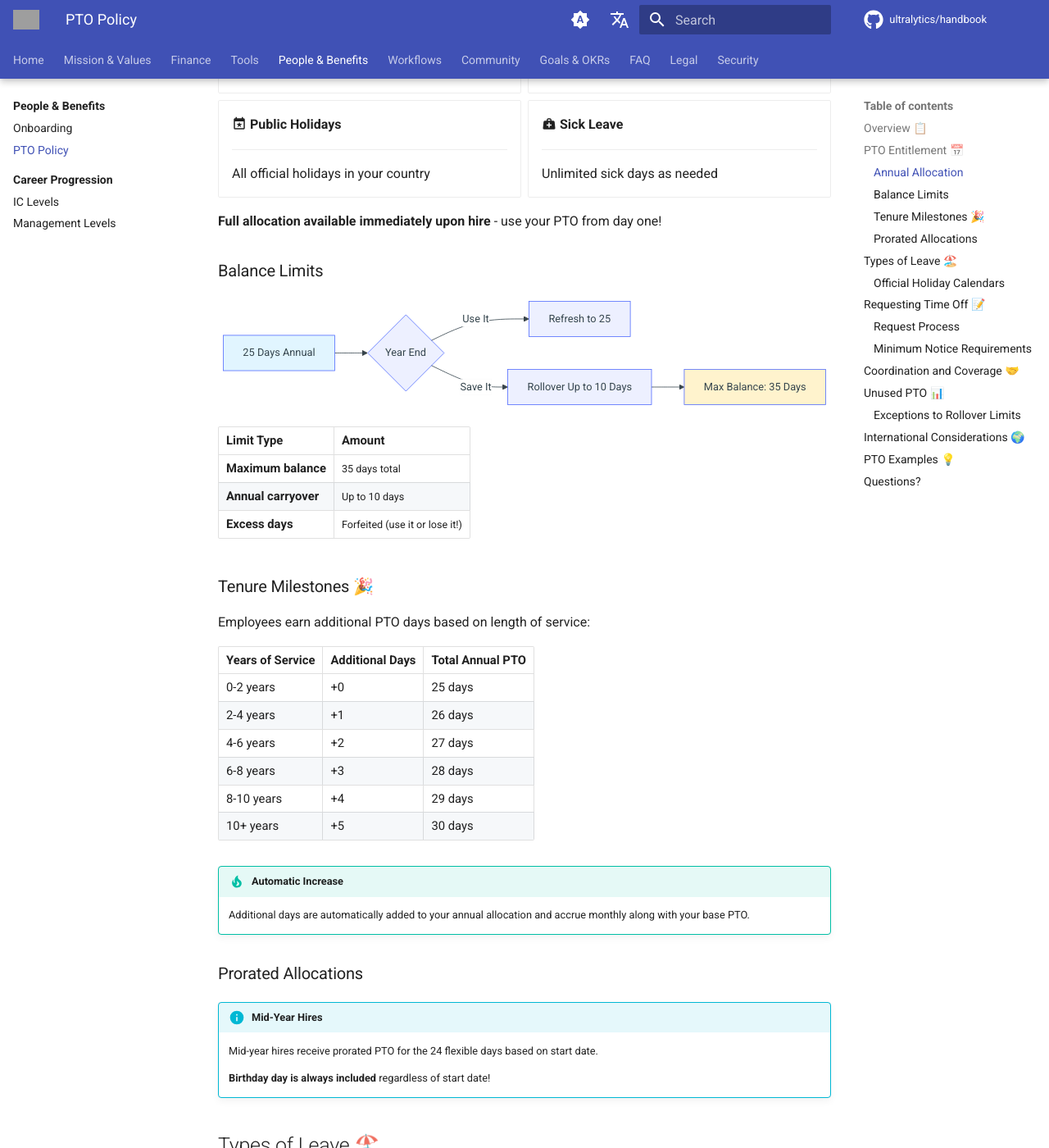
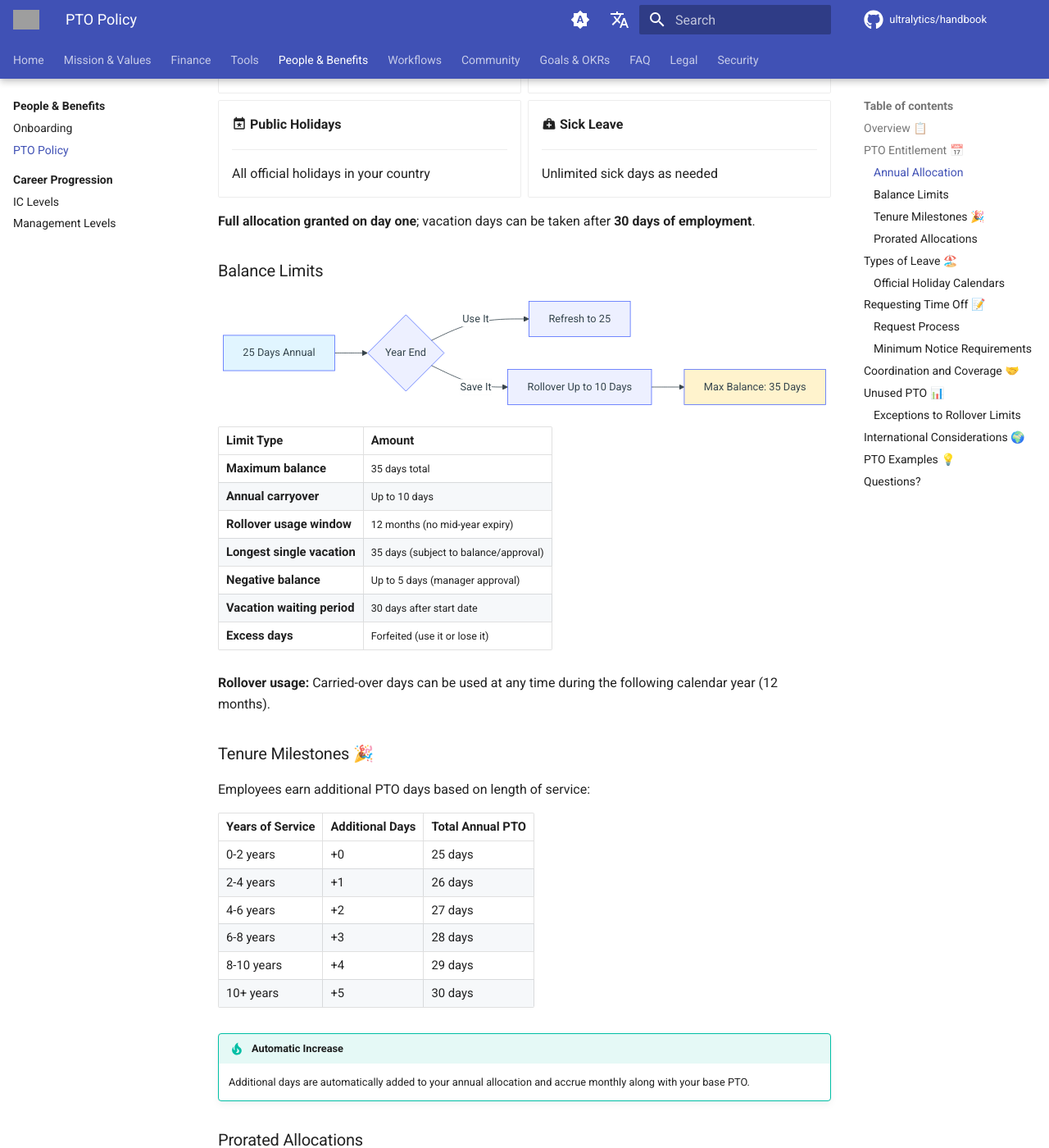
Before and after one commit to ultralytics/handbook, an MkDocs documentation site: the page built from docs/en/people/pto-policy.md, in a window 1280 px wide and 1400 px high, scrolled down 772 px. Shown: the whole window at 82% size. Built offline with MkDocs 1.6.1 and Material for MkDocs 9.7.7, drawn with Linux system fonts in a browser that asks for light colours; comment, search, counter and statistics services are not loaded; some of the changed text lies outside the part shown; grey boxes are pictures that could not be loaded.

Commit message:
Add PTO negative balance limit (#227)
Co-authored-by: UltralyticsAssistant <web@ultralytics.com>

````diff
--- a/docs/en/people/pto-policy.md
+++ b/docs/en/people/pto-policy.md
@@ -52,7 +52,7 @@ keywords: Ultralytics PTO, paid time off, 25 days vacation, vacation policy, sic
 
 </div>
 
-**Full allocation available immediately upon hire** - use your PTO from day one!
+**Full allocation granted on day one**; vacation days can be taken after **30 days of employment**.
 
 ### Balance Limits
 
@@ -67,11 +67,17 @@ graph LR
     style E fill:#fff3cd
 ```
 
-| Limit Type           | Amount                         |
-| -------------------- | ------------------------------ |
-| **Maximum balance**  | 35 days total                  |
-| **Annual carryover** | Up to 10 days                  |
-| **Excess days**      | Forfeited (use it or lose it!) |
+| Limit Type                  | Amount                                |
+| --------------------------- | ------------------------------------- |
+| **Maximum balance**         | 35 days total                         |
+| **Annual carryover**        | Up to 10 days                         |
+| **Rollover usage window**   | 12 months (no mid-year expiry)        |
+| **Longest single vacation** | 35 days (subject to balance/approval) |
+| **Negative balance**        | Up to 5 days (manager approval)       |
+| **Vacation waiting period** | 30 days after start date              |
+| **Excess days**             | Forfeited (use it or lose it)         |
+
+**Rollover usage:** Carried-over days can be used at any time during the following calendar year (12 months).
 
 ### Tenure Milestones 🎉
 
@@ -107,6 +113,9 @@ Employees earn additional PTO days based on length of service:
     - :material-calendar-clock: Submit requests **2 weeks in advance**
     - :material-account-group: Coordinate with your team for coverage
     - :material-calendar-check: Update calendar and Slack status
+    - :material-timer: Vacation available after **30 days of employment**
+    - :material-airplane: Maximum single vacation: **35 days**
+    - :material-handshake: Up to **5 days negative balance** allowed with manager approval
 
     !!! warning "Longer Trips"
 
````
